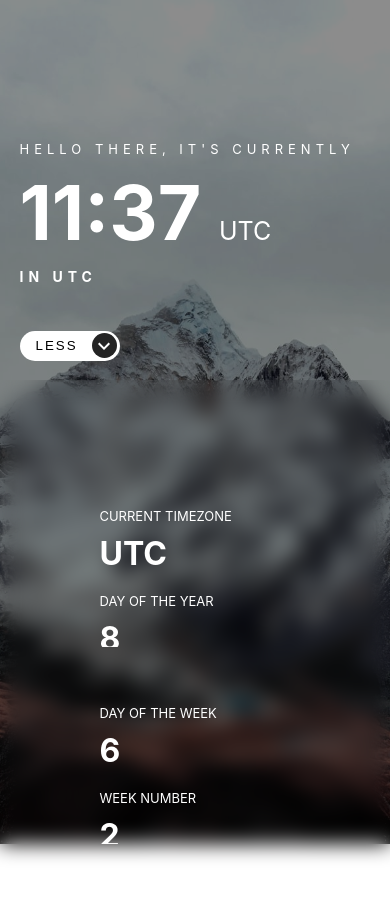
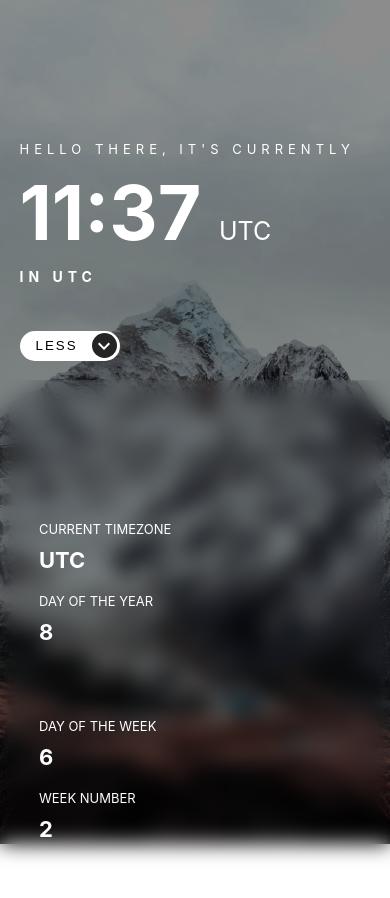
Before and after one commit to codeNhlaka/clock-app, a React (Create React App) app: page / in a window 390 px wide. Shown: the top 898 px of the page. Built offline with nearby package versions, Linux system fonts and the light colour scheme.

Commit message:
working on responsive css

```diff
--- a/src/App.js
+++ b/src/App.js
@@ -2,8 +2,6 @@ import {
   ApolloClient,
   InMemoryCache,
   ApolloProvider,
-  useQuery,
-  gql
 } from "@apollo/client";
 
 import Screen from "./app/app";
--- a/src/app/app.js
+++ b/src/app/app.js
@@ -55,7 +55,7 @@ function News(){
         <div className="news">
             <h3>Covid 19 Updates</h3>
             { covidData && !error ? <p>{`We are currently standing on ${covidData.confirmed} confirmed cases, ${covidData.deaths} deaths, ${covidData.recovered} recoveries and ${covidData.active} active cases.` }</p> : <p>fetching...</p> }
-            { error ? <p>Something went wrong</p> : null }
+            { !loading && error ? <p>Something went wrong</p> : null }
         </div>
     )
 }
--- a/src/styles/app.css
+++ b/src/styles/app.css
@@ -294,4 +294,25 @@ button .icon-space {
   button {
     left: 5%;
   }
+
+  .location-summery-data {
+    width: 90%;
+    margin-top: 20px;
+    left: 5%;
+  }
+
+  .location-summery {
+    width: 100%;
+    left: 0;
+  }
+
+  .location-summery-data h1 {
+    font-size: 22px;
+  }
+
+  .location-summery .left {
+    width: 100%;
+    left: 0;
+    margin: 0;
+  }
 }
```
